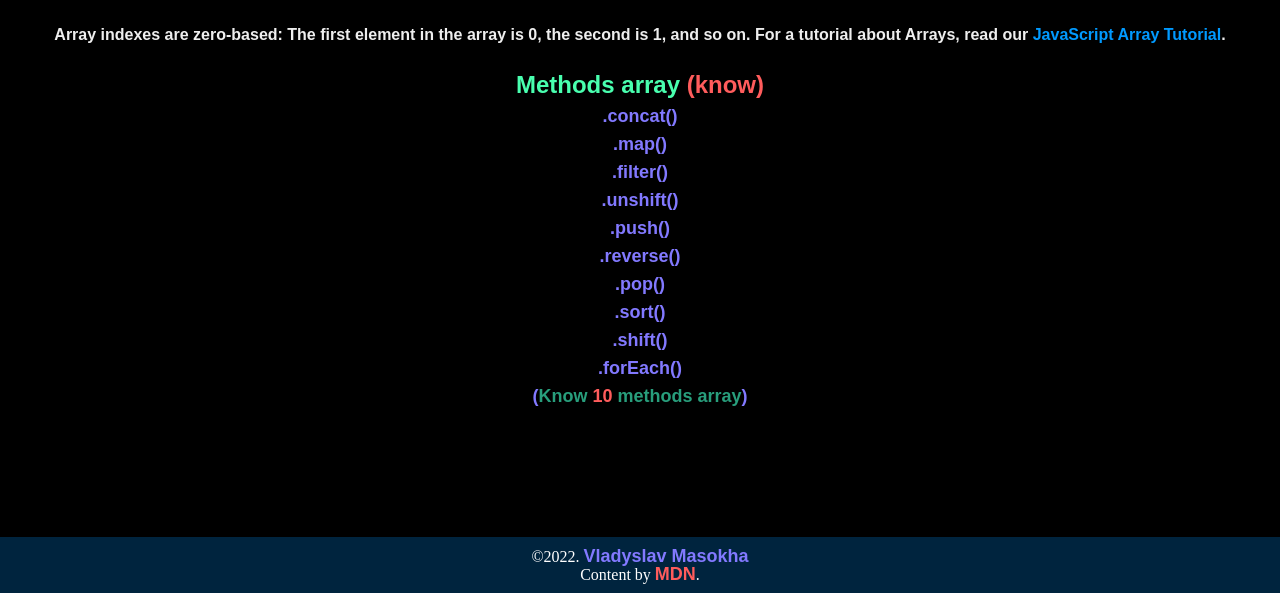
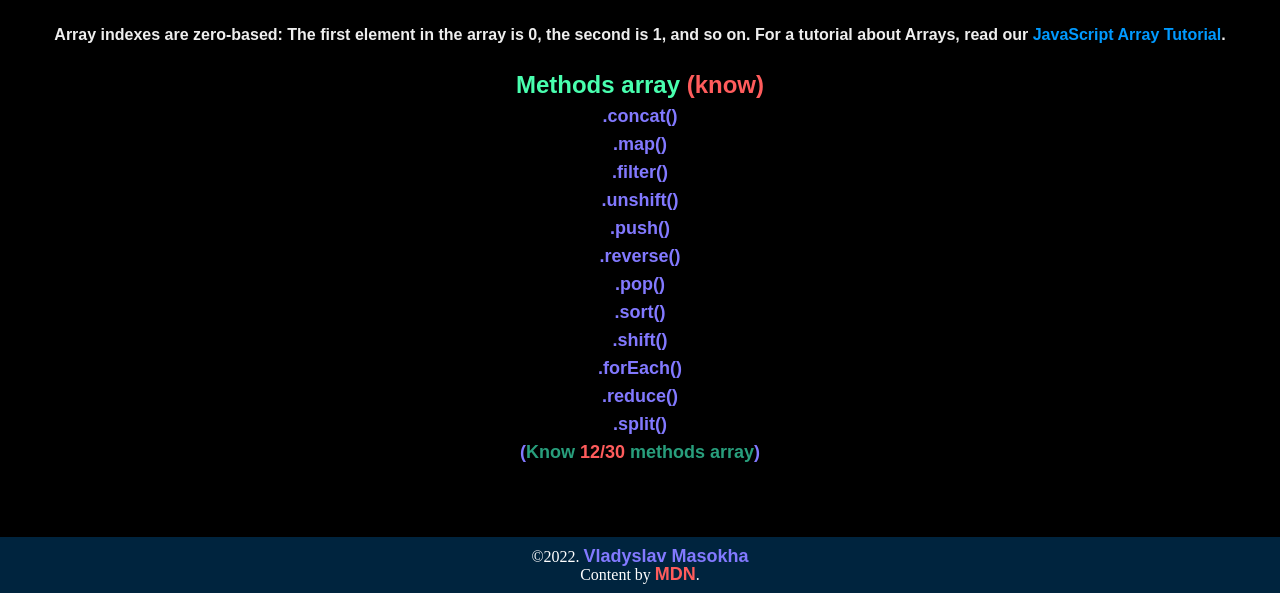
Before and after one commit to vladyslav-masokha/JavaScript-khow, a plain HTML site: page index.html in a window 1280 px wide. Shown: the part 207-800 px from the top of the page. Drawn offline with Linux system fonts and the light colour scheme.

Commit message:
Update index.html

```diff
--- a/index.html
+++ b/index.html
@@ -111,8 +111,10 @@
 								<li>.sort()</li>
 								<li>.shift()</li>
 								<li>.forEach()</li>
+								<li>.reduce()</li>
+								<li>.split()</li>
 								<li>
-									(<span>Know <span>10</span> methods array</span>)
+									(<span>Know <span>12/30</span> methods array</span>)
 								</li>
 							</ul>
 						</div>
```
